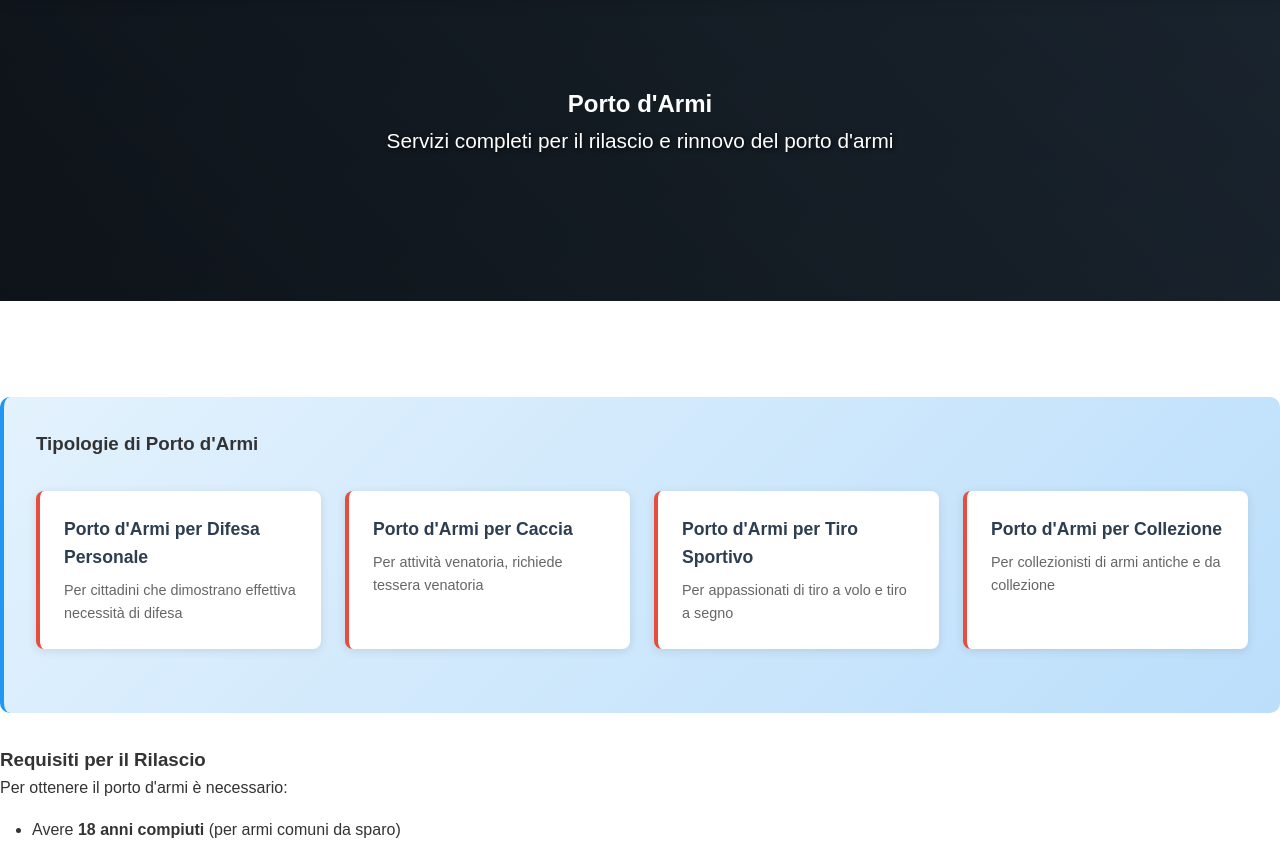
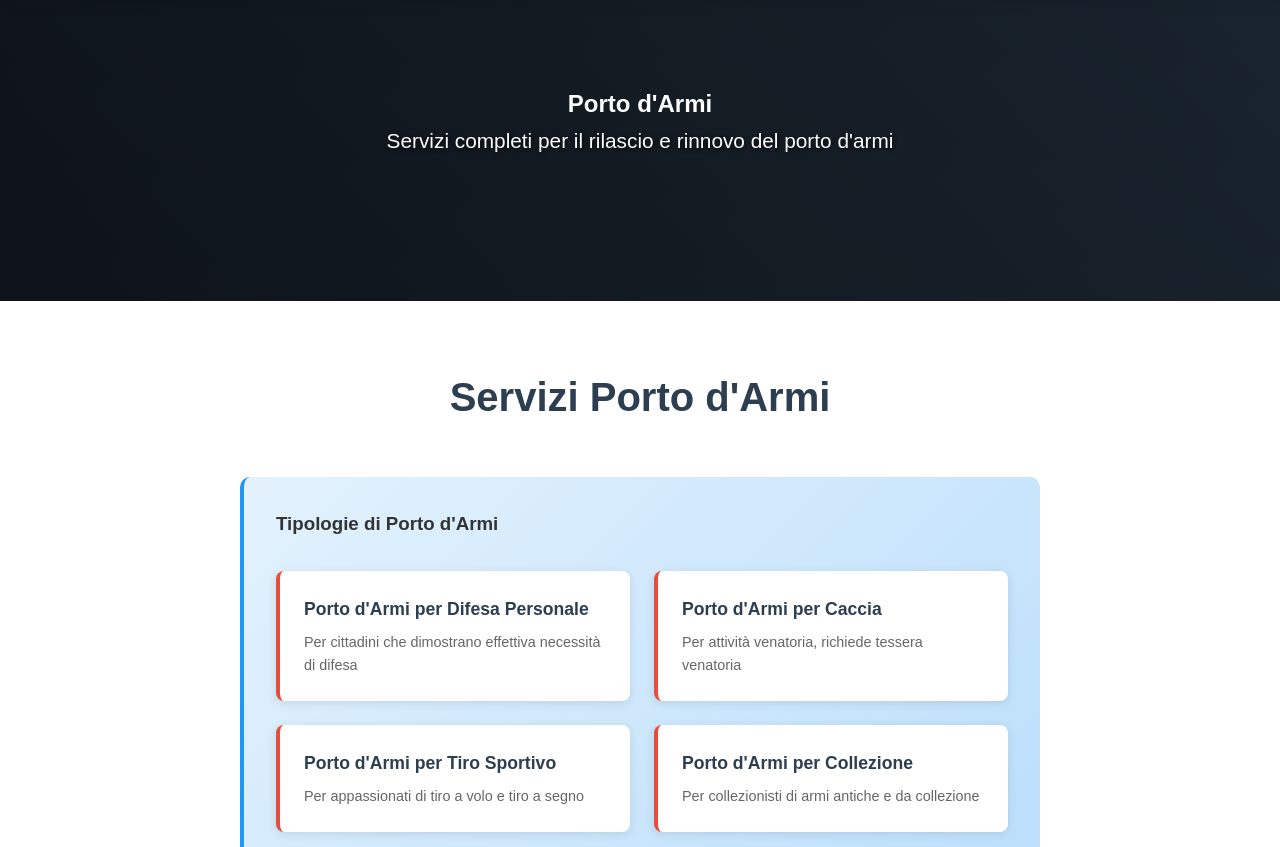
Before and after one commit to latorreautoscuola/latorreautoscuola.github.io, a plain HTML site: page porto-armi.html in a window 1280 px wide. Shown: the part 99-946 px from the top of the page. Drawn offline with Linux system fonts and the light colour scheme.

Commit message:
correzione

```diff
--- a/porto-armi.html
+++ b/porto-armi.html
@@ -158,6 +158,10 @@
     </section>
 
     <section style="padding: 4rem 0;">
+        <div class="container">
+            <div class="content-section">
+                <h2>Servizi Porto d'Armi</h2>
+
 
                 <div class="info-box">
                     <h3>Tipologie di Porto d'Armi</h3>
```
